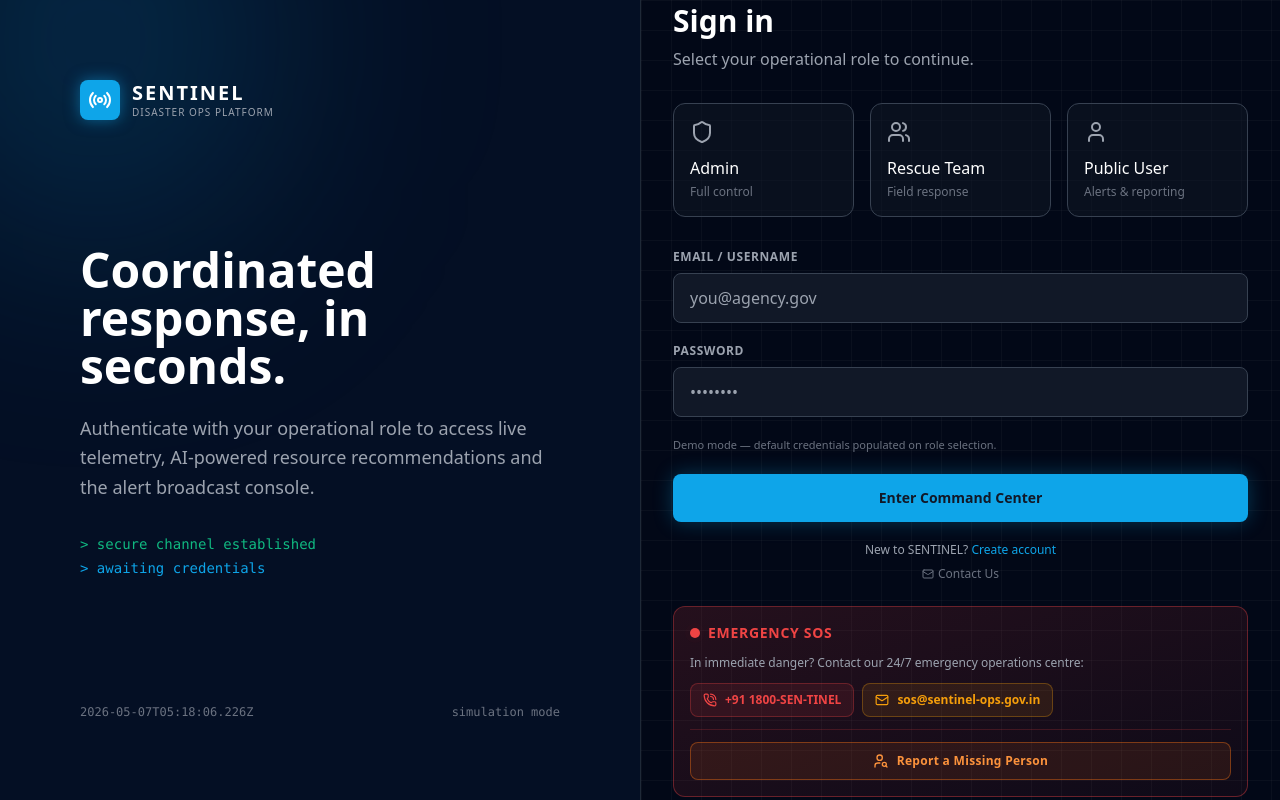
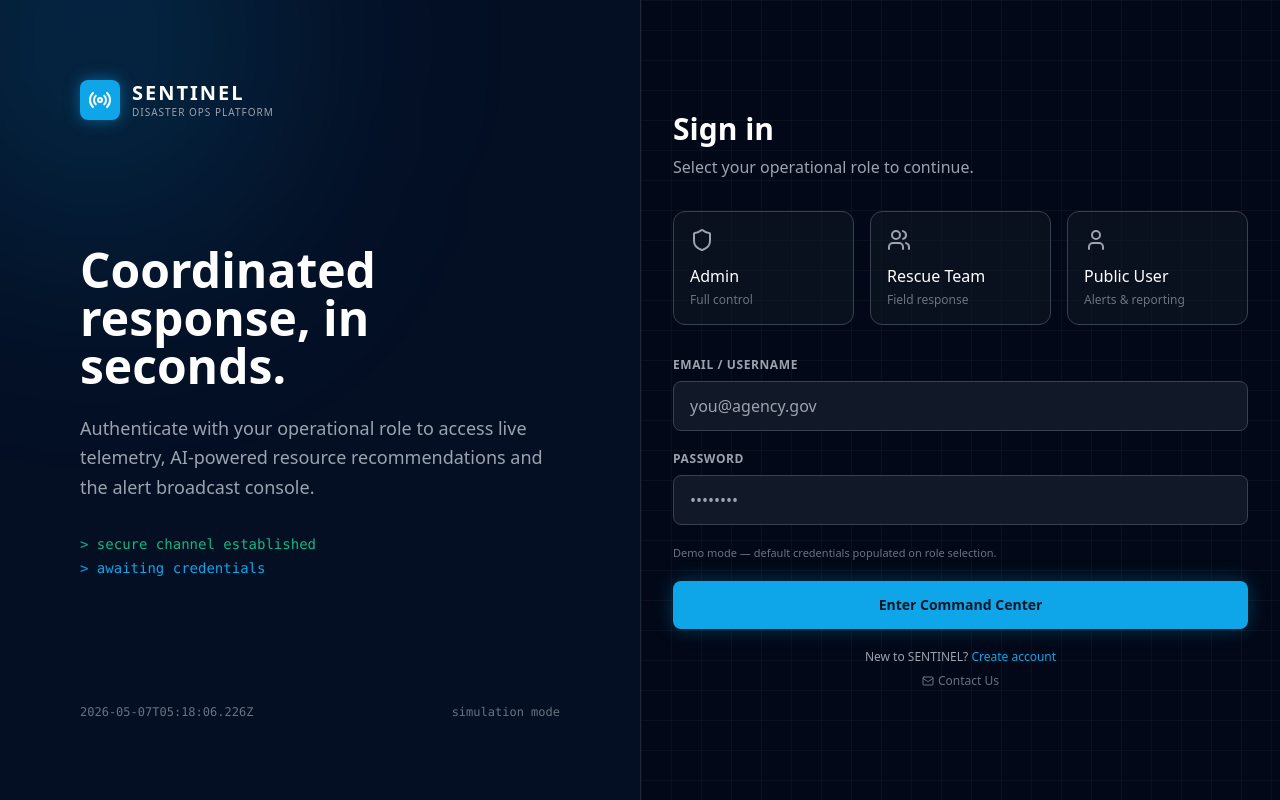
Before and after one commit to yograjd30/sentinel-disaster-dashboard, a Flask app: page / in a window 1280 px wide. Run offline with Flask 3, Linux system fonts and the light colour scheme; some libraries are stand-ins or nearby versions.

Commit message:
fix: move Emergency SOS from login page to citizen-only sidebar

```diff
--- a/static/js/app.js
+++ b/static/js/app.js
@@ -150,6 +150,10 @@ function setupProfile() {
     document.querySelectorAll('.admin-edit-btn').forEach(btn => {
         btn.classList.toggle('hidden', role !== 'admin');
     });
+
+    // ── Citizen: Emergency SOS in sidebar ──
+    const sosSection = document.getElementById('sidebar-sos-section');
+    if (sosSection) sosSection.classList.toggle('hidden', role !== 'citizen');
 
     // ── Nav visibility per role ──
     // citizen: hide command, resources, ai
--- a/templates/index.html
+++ b/templates/index.html
@@ -120,37 +120,6 @@
                     <button type="button" onclick="showRegisterPanel()" class="text-xs text-gray-400 hover:text-primary transition-colors">New to SENTINEL? <span class="text-primary font-medium">Create account</span></button>
                     <a href="mailto:sentinel@disaster.gov" class="text-xs text-gray-500 hover:text-primary transition-colors flex items-center gap-1"><i data-lucide="mail" class="w-3 h-3"></i> Contact Us</a>
                 </div>
-
-                <!-- Emergency SOS Section -->
-                <div class="mt-6 p-4 rounded-xl border border-danger/40 bg-danger/5 relative overflow-hidden">
-                    <div class="absolute inset-0 bg-gradient-to-br from-danger/10 to-transparent pointer-events-none"></div>
-                    <div class="relative z-10">
-                        <div class="flex items-center gap-2 mb-3">
-                            <span class="relative flex h-2.5 w-2.5">
-                                <span class="animate-ping absolute inline-flex h-full w-full rounded-full bg-danger opacity-75"></span>
-                                <span class="relative inline-flex rounded-full h-2.5 w-2.5 bg-danger"></span>
-                            </span>
-                            <h3 class="text-sm font-bold text-danger uppercase tracking-wider">Emergency SOS</h3>
-                        </div>
-                        <p class="text-xs text-gray-400 mb-3">In immediate danger? Contact our 24/7 emergency operations centre:</p>
-                        <div class="flex flex-col sm:flex-row gap-2">
-                            <a href="tel:+911800SENTINEL" class="flex items-center gap-2 px-3 py-2 rounded-lg bg-danger/10 border border-danger/30 text-danger text-xs font-semibold hover:bg-danger/20 transition-colors">
-                                <i data-lucide="phone-call" class="w-3.5 h-3.5 flex-shrink-0"></i>
-                                <span>+91 1800-SEN-TINEL</span>
-                            </a>
-                            <a href="mailto:sos@sentinel-ops.gov.in" class="flex items-center gap-2 px-3 py-2 rounded-lg bg-warning/10 border border-warning/30 text-warning text-xs font-semibold hover:bg-warning/20 transition-colors">
-                                <i data-lucide="mail" class="w-3.5 h-3.5 flex-shrink-0"></i>
-                                <span>sos@sentinel-ops.gov.in</span>
-                            </a>
-                        </div>
-                        <div class="mt-3 pt-3 border-t border-danger/20">
-                            <button type="button" onclick="openMissingPersonModal()" class="w-full flex items-center justify-center gap-2 px-3 py-2.5 rounded-lg bg-orange-500/10 border border-orange-500/40 text-orange-400 text-xs font-bold hover:bg-orange-500/20 transition-all tracking-wide">
-                                <i data-lucide="user-search" class="w-4 h-4"></i>
-                                Report a Missing Person
-                            </button>
-                        </div>
-                    </div>
-                </div>
             </div>
         </div>
     </div>
@@ -250,6 +219,30 @@
             <button id="add-resource-location-btn" onclick="openAddResourceModal()" class="hidden w-full flex items-center px-3 py-2.5 rounded-md text-sm font-medium text-success hover:text-white hover:bg-gray-800 transition-colors mb-1">
                 <i data-lucide="map-pin-plus" class="w-5 h-5 mr-3"></i> Add Resource Location
             </button>
+
+            <!-- Emergency SOS (citizen only, shown via JS) -->
+            <div id="sidebar-sos-section" class="hidden mt-2 p-3 rounded-xl border border-danger/40 bg-danger/5 relative overflow-hidden">
+                <div class="absolute inset-0 bg-gradient-to-br from-danger/10 to-transparent pointer-events-none"></div>
+                <div class="relative z-10">
+                    <div class="flex items-center gap-2 mb-2">
+                        <span class="relative flex h-2 w-2">
+                            <span class="animate-ping absolute inline-flex h-full w-full rounded-full bg-danger opacity-75"></span>
+                            <span class="relative inline-flex rounded-full h-2 w-2 bg-danger"></span>
+                        </span>
+                        <h3 class="text-[11px] font-bold text-danger uppercase tracking-wider">Emergency SOS</h3>
+                    </div>
+                    <div class="flex flex-col gap-1.5">
+                        <a href="tel:+911800SENTINEL" class="flex items-center gap-2 px-2.5 py-1.5 rounded-lg bg-danger/10 border border-danger/30 text-danger text-[11px] font-semibold hover:bg-danger/20 transition-colors">
+                            <i data-lucide="phone-call" class="w-3 h-3 flex-shrink-0"></i>
+                            <span>+91 1800-SEN-TINEL</span>
+                        </a>
+                        <a href="mailto:sos@sentinel-ops.gov.in" class="flex items-center gap-2 px-2.5 py-1.5 rounded-lg bg-warning/10 border border-warning/30 text-warning text-[11px] font-semibold hover:bg-warning/20 transition-colors">
+                            <i data-lucide="mail" class="w-3 h-3 flex-shrink-0"></i>
+                            <span>sos@sentinel-ops.gov.in</span>
+                        </a>
+                    </div>
+                </div>
+            </div>
         </div>
     </aside>
 
```
